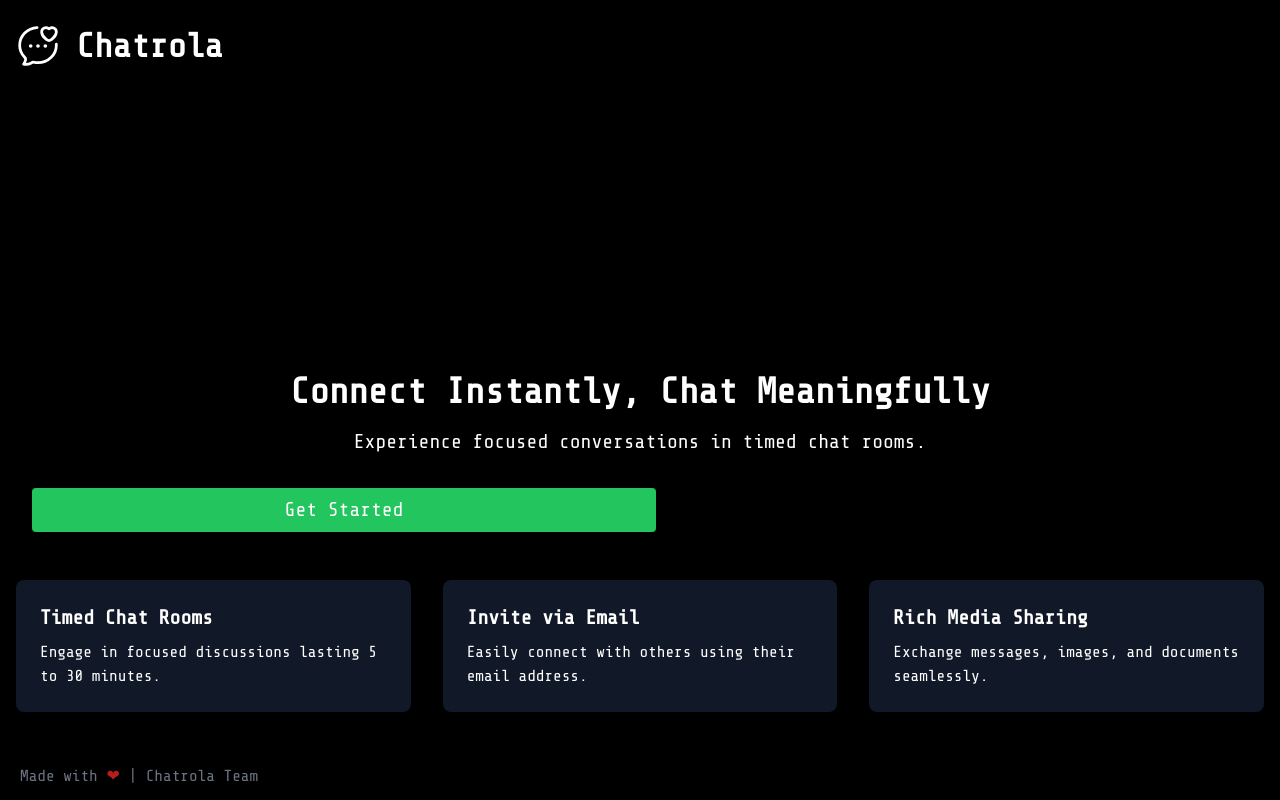
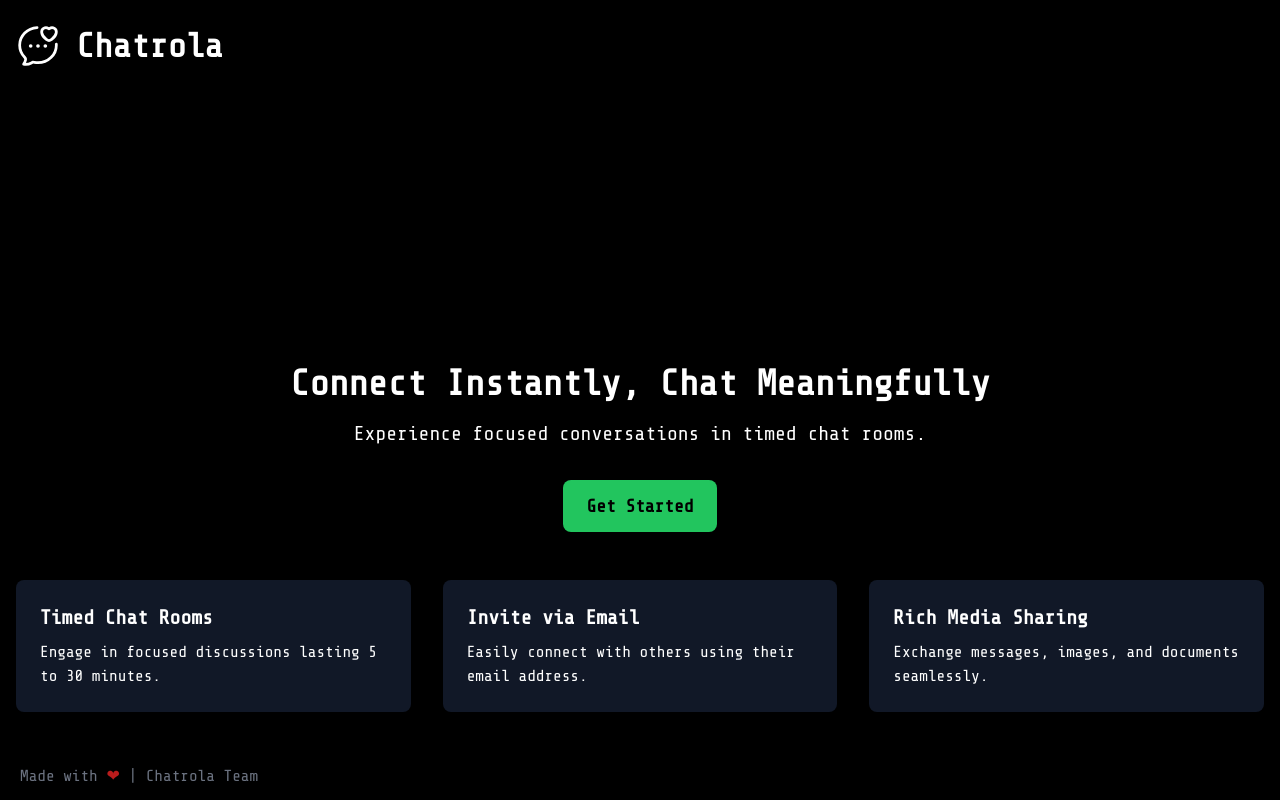
Before and after one commit to Atom-cell/Chatrola, a Next.js app: page / in a window 1280 px wide. Built offline with nearby package versions, Linux system fonts and the light colour scheme.

Commit message:
New button added for landing page

```diff
--- /dev/null
+++ b/app/components/LandingPageButton.tsx
@@ -0,0 +1,16 @@
+'use client';
+import React from 'react';
+import { useRouter } from 'next/navigation';
+
+const LandingPageButton = () => {
+	const router = useRouter();
+	return (
+		<div>
+			<button className='bg-green-1 text-black px-6 py-3 rounded-lg text-lg font-semibold' onClick={() => router.push('/create-room')}>
+				Get Started
+			</button>
+		</div>
+	);
+};
+
+export default LandingPageButton;
--- a/app/page.tsx
+++ b/app/page.tsx
@@ -1,8 +1,9 @@
 import React from 'react';
-import Button from './components/Button';
 import Header from './components/Header';
+import LandingPageButton from './components/LandingPageButton';
 
-const page = () => {
+const LandingPage = () => {
+
 	return (
 		<div className='flex flex-col justify-between items-center h-screen'>
 			<Header />
@@ -14,14 +15,7 @@ const page = () => {
 					<p className='md:text-xl mb-8'>
 						Experience focused conversations in timed chat rooms.
 					</p>
-					{/* <button className='bg-green-1 text-black px-6 py-3 rounded-lg text-lg font-semibold'>
-						Get Started
-					</button> */}
-					<Button
-						buttonText='Get Started'
-						loading={false}
-						clickFn={() => alert('k')}
-					/>
+					<LandingPageButton />
 				</section>
 
 				<section className='grid md:grid-cols-3 gap-8 mb-12'>
@@ -61,4 +55,4 @@ const page = () => {
 	);
 };
 
-export default page;
+export default LandingPage;
--- a/app/utils/Types.ts
+++ b/app/utils/Types.ts
@@ -32,6 +32,6 @@ export interface TimerProps {
 export type ButtonType = {
 	buttonText: string,
 	type?: "button" | "reset" | "submit" | undefined;
-	clickFn?: () => void;
+    clickFn?: (() => void) | (() => Promise<void>);
 	loading?:boolean
 };
```
